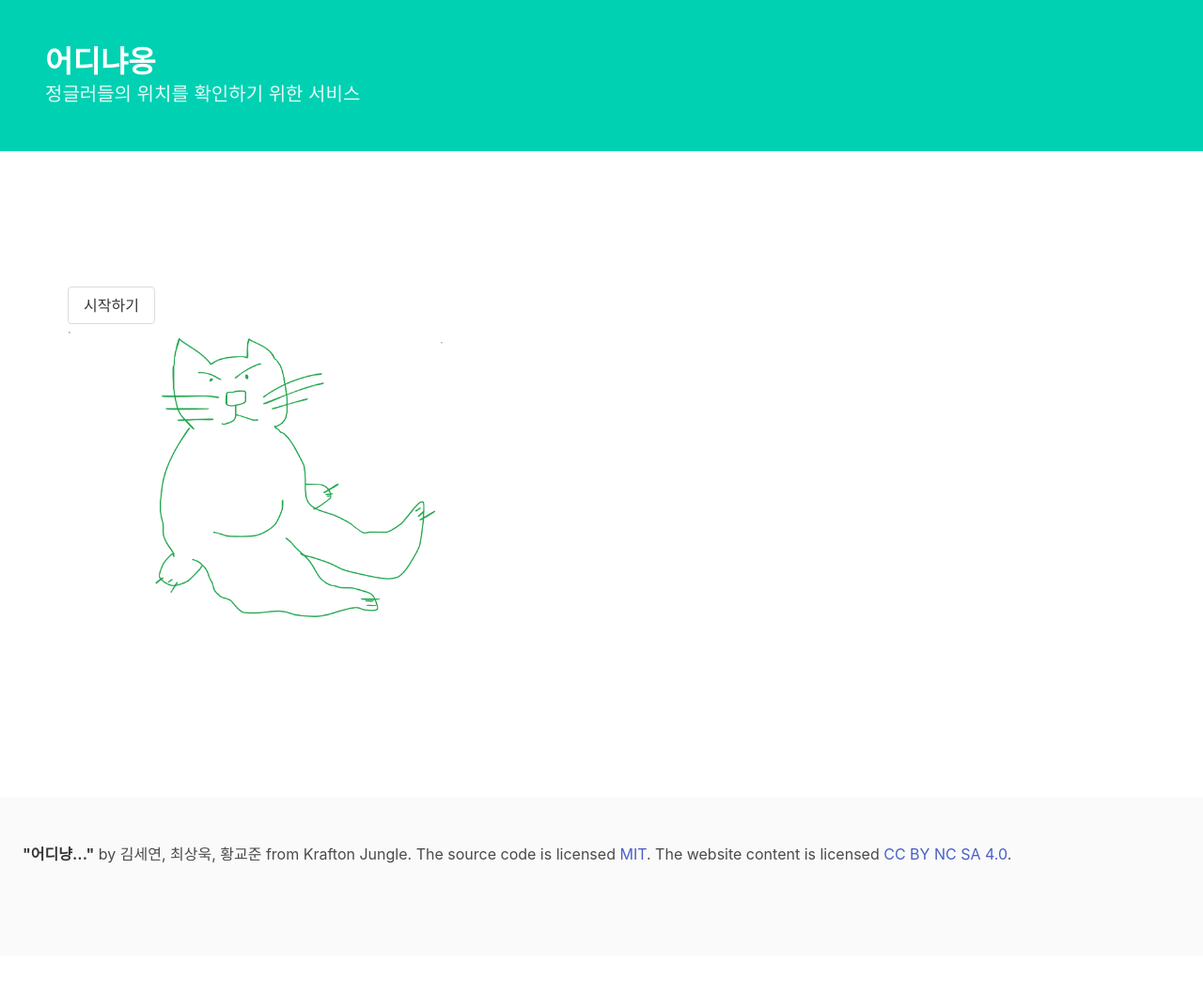
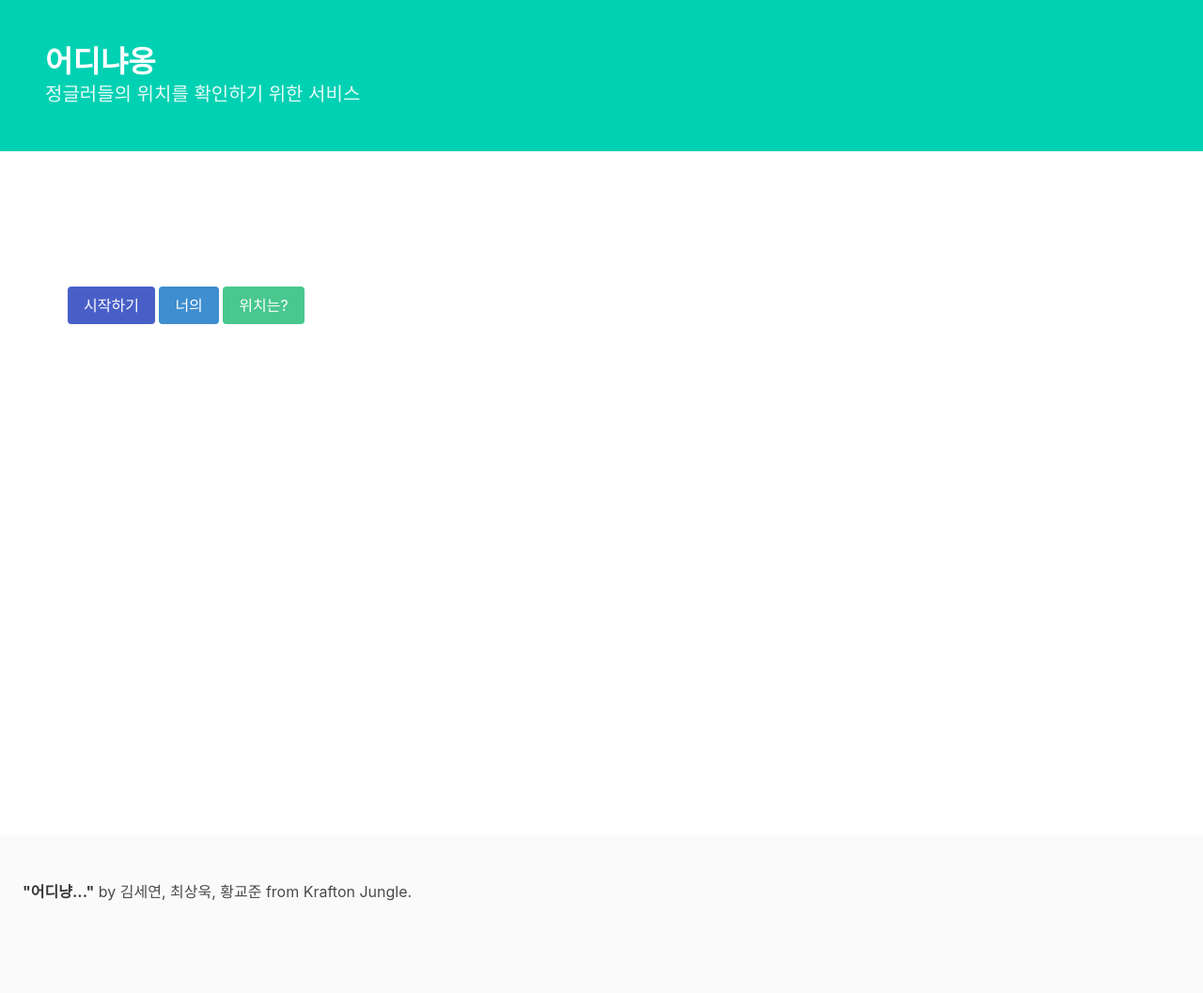
Before and after one commit to jungle-poly/jungle-poly, a Flask app: page / in a window 1280 px wide. Shown: the whole page at 94% size. Before the commit the page ends 919 px from the top, so only its background shows below. Run offline with Flask 3, Linux system fonts and the light colour scheme.

Commit message:
UI 개선

```diff
--- a/templates/index.html
+++ b/templates/index.html
@@ -6,6 +6,30 @@
     <title>어디냥 | 메인화면</title>
     <link rel="stylesheet" href="https://cdn.jsdelivr.net/npm/bulma@0.9.4/css/bulma.min.css">
     <link rel="icon" href="static/favicon.png">
+
+    <script>
+        document.addEventListener('DOMContentLoaded', function () {
+            // 각 버튼에 대한 참조를 가져옵니다.
+            var startButton = document.getElementById('startButton');
+            var yourButton = document.getElementById('yourButton');
+            var locationButton = document.getElementById('locationButton');
+
+            // 'imageContainer' div에 대한 참조를 가져옵니다.
+            var imageContainer = document.getElementById('imageContainer');
+
+
+            // '너의' 버튼 클릭 이벤트 리스너
+            yourButton.addEventListener('click', function () {
+                imageContainer.style.backgroundImage = "url('/static/뚱냥이.png')";
+            });
+
+            // '위치는?' 버튼 클릭 이벤트 리스너
+            locationButton.addEventListener('click', function () {
+                imageContainer.style.backgroundImage = "url('/static/cat.jpeg')";
+            });
+        });
+
+    </script>
 </head>
 
 <body>
@@ -20,9 +44,12 @@
         </div>
     </section>
     <section class="section is-medium">
-        <div
-            style="background-image: url('/static/뚱냥이.png');height: 400px; width: 400px; background-size: contain;background-repeat: no-repeat; background-position: center;">
-            <a class="button" href="/login/form">시작하기</a>
+        <a class="button is-link" id="startButton" href="/login/form">시작하기</a>
+        <a class="button is-info" id="yourButton">너의</a>
+        <a class="button is-success" id="locationButton">위치는?</a>
+        <div id="imageContainer"
+            style="height: 400px; width: 400px; background-size: contain; background-repeat: no-repeat; background-position: center;">
+
         </div>
 
 
@@ -30,9 +57,8 @@
     <footer class="footer">
         <div class="content has-text-left">
             <p>
-                <strong>"어디냥..."</strong> by 김세연, 최상욱, 황교준 from Krafton Jungle. The source code is licensed
-                <a href="http://opensource.org/licenses/mit-license.php">MIT</a>. The website content
-                is licensed <a href="http://creativecommons.org/licenses/by-nc-sa/4.0/">CC BY NC SA 4.0</a>.
+                <strong>"어디냥..."</strong> by 김세연, 최상욱, 황교준 from Krafton Jungle.
+
             </p>
         </div>
     </footer>
--- a/templates/sign_in.html
+++ b/templates/sign_in.html
@@ -115,9 +115,8 @@
   <footer class="footer">
     <div class="content has-text-left">
       <p>
-        <strong>"어디냥..."</strong> by 김세연, 최상욱, 황교준 from Krafton Jungle. The source code is licensed
-        <a href="http://opensource.org/licenses/mit-license.php">MIT</a>. The website content
-        is licensed <a href="http://creativecommons.org/licenses/by-nc-sa/4.0/">CC BY NC SA 4.0</a>.
+        <strong>"어디냥..."</strong> by 김세연, 최상욱, 황교준 from Krafton Jungle.
+
       </p>
     </div>
   </footer>
```
